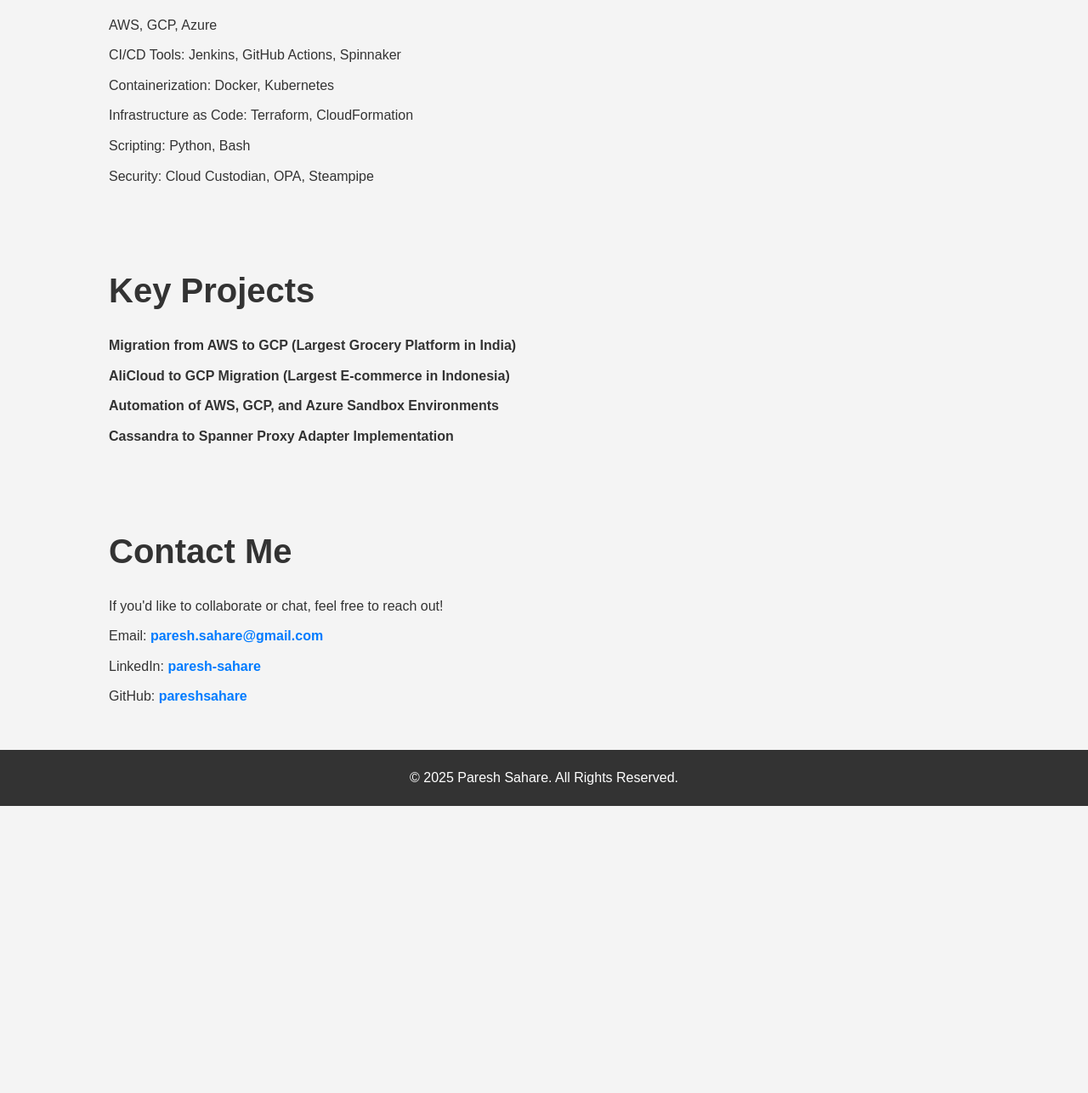
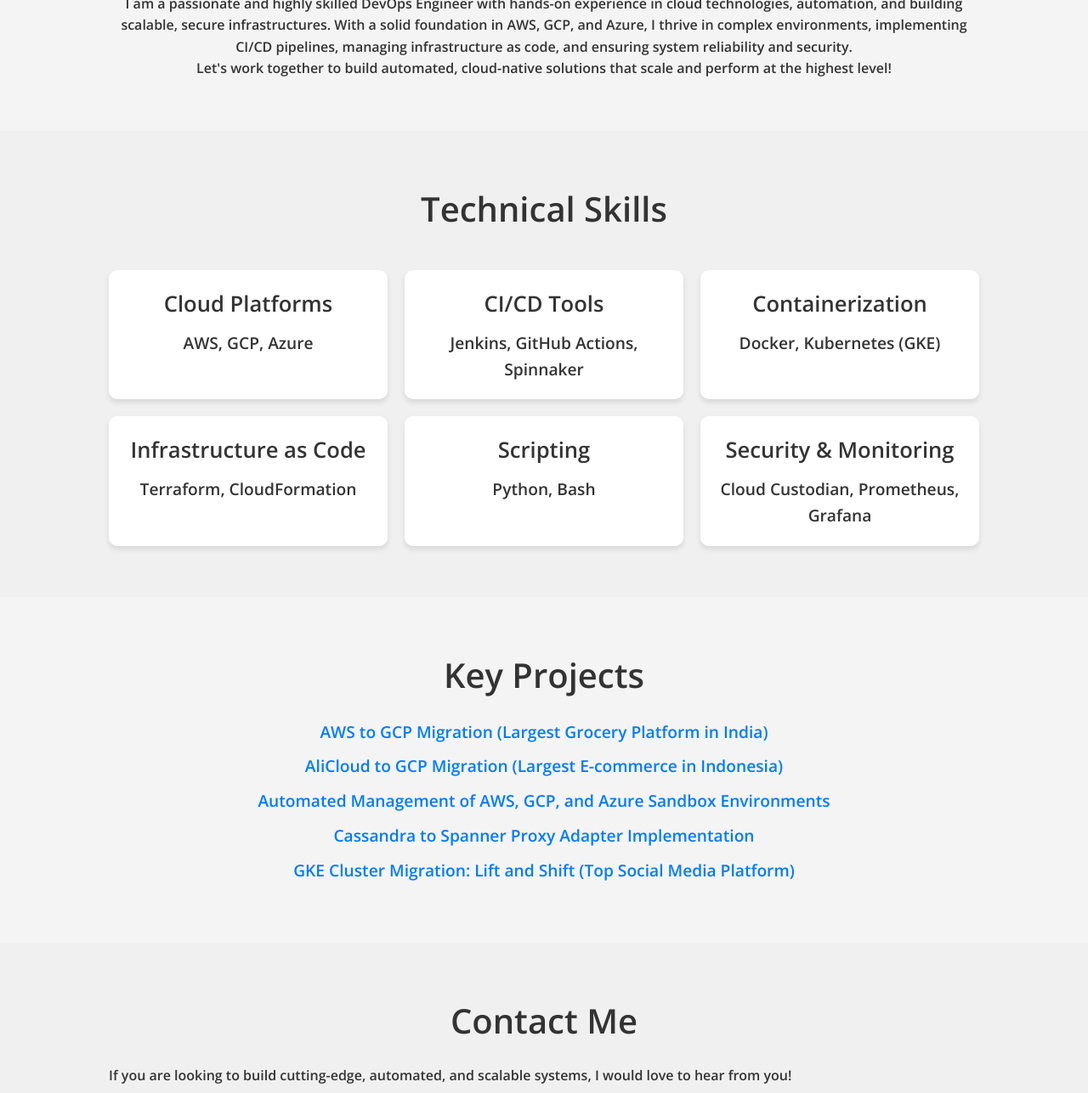
Before and after one commit to pareshsahare/pareshsahare, a plain HTML site: page index.html in a window 1280 px wide. Shown: the part 520-1807 px from the top of the page at 85% size. Before the commit the page ends 1469 px from the top, so only its background shows below. Drawn offline with nearby package versions, Linux system fonts and the light colour scheme.

Commit message:
New web site

```diff
--- a/index.html
+++ b/index.html
@@ -5,12 +5,16 @@
     <meta name="viewport" content="width=device-width, initial-scale=1.0">
     <title>Paresh Sahare - DevOps Engineer</title>
     <link rel="stylesheet" href="style.css">
+    <link href="https://fonts.googleapis.com/css2?family=Roboto:wght@400;500&family=Open+Sans:wght@600&display=swap" rel="stylesheet">
 </head>
 <body>
     <header>
         <div class="container">
-            <h1>Hi, I'm Paresh Sahare</h1>
-            <p>DevOps Engineer | Cloud Enthusiast | Automation Advocate</p>
+            <div class="hero-text">
+                <h1>Hi, I'm Paresh Sahare</h1>
+                <p>DevOps Engineer | Cloud Automation Expert | Infrastructure Enthusiast</p>
+                <a href="#contact" class="cta-btn">Let's Connect</a>
+            </div>
         </div>
     </header>
 
@@ -18,23 +22,43 @@
         <div class="container">
             <h2>About Me</h2>
             <p>
-                I'm a DevOps Engineer with a passion for cloud technologies, automation, and building scalable systems.
-                With hands-on experience in AWS, GCP, and Azure, I specialize in CI/CD pipelines, infrastructure as code, and cloud security.
+                I am a passionate and highly skilled DevOps Engineer with hands-on experience in cloud technologies, automation,
+                and building scalable, secure infrastructures. With a solid foundation in AWS, GCP, and Azure, I thrive in complex
+                environments, implementing CI/CD pipelines, managing infrastructure as code, and ensuring system reliability and security.
             </p>
+            <p>Let's work together to build automated, cloud-native solutions that scale and perform at the highest level!</p>
         </div>
     </section>
 
     <section id="skills">
         <div class="container">
             <h2>Technical Skills</h2>
-            <ul>
-                <li>AWS, GCP, Azure</li>
-                <li>CI/CD Tools: Jenkins, GitHub Actions, Spinnaker</li>
-                <li>Containerization: Docker, Kubernetes</li>
-                <li>Infrastructure as Code: Terraform, CloudFormation</li>
-                <li>Scripting: Python, Bash</li>
-                <li>Security: Cloud Custodian, OPA, Steampipe</li>
-            </ul>
+            <div class="skills-grid">
+                <div class="skill-card">
+                    <h3>Cloud Platforms</h3>
+                    <p>AWS, GCP, Azure</p>
+                </div>
+                <div class="skill-card">
+                    <h3>CI/CD Tools</h3>
+                    <p>Jenkins, GitHub Actions, Spinnaker</p>
+                </div>
+                <div class="skill-card">
+                    <h3>Containerization</h3>
+                    <p>Docker, Kubernetes (GKE)</p>
+                </div>
+                <div class="skill-card">
+                    <h3>Infrastructure as Code</h3>
+                    <p>Terraform, CloudFormation</p>
+                </div>
+                <div class="skill-card">
+                    <h3>Scripting</h3>
+                    <p>Python, Bash</p>
+                </div>
+                <div class="skill-card">
+                    <h3>Security & Monitoring</h3>
+                    <p>Cloud Custodian, Prometheus, Grafana</p>
+                </div>
+            </div>
         </div>
     </section>
 
@@ -42,10 +66,11 @@
         <div class="container">
             <h2>Key Projects</h2>
             <ul>
-                <li><a href="#">Migration from AWS to GCP (Largest Grocery Platform in India)</a></li>
+                <li><a href="#">AWS to GCP Migration (Largest Grocery Platform in India)</a></li>
                 <li><a href="#">AliCloud to GCP Migration (Largest E-commerce in Indonesia)</a></li>
-                <li><a href="#">Automation of AWS, GCP, and Azure Sandbox Environments</a></li>
+                <li><a href="#">Automated Management of AWS, GCP, and Azure Sandbox Environments</a></li>
                 <li><a href="#">Cassandra to Spanner Proxy Adapter Implementation</a></li>
+                <li><a href="#">GKE Cluster Migration: Lift and Shift (Top Social Media Platform)</a></li>
             </ul>
         </div>
     </section>
@@ -53,7 +78,7 @@
     <section id="contact">
         <div class="container">
             <h2>Contact Me</h2>
-            <p>If you'd like to collaborate or chat, feel free to reach out!</p>
+            <p>If you are looking to build cutting-edge, automated, and scalable systems, I would love to hear from you!</p>
             <ul>
                 <li>Email: <a href="mailto:paresh.sahare@gmail.com">paresh.sahare@gmail.com</a></li>
                 <li>LinkedIn: <a href="https://linkedin.com/in/paresh-sahare" target="_blank">paresh-sahare</a></li>
--- a/style.css
+++ b/style.css
@@ -1,3 +1,4 @@
+/* Basic resets and global styles */
 * {
     margin: 0;
     padding: 0;
@@ -5,7 +6,7 @@
 }
 
 body {
-    font-family: Arial, sans-serif;
+    font-family: 'Open Sans', sans-serif;
     background-color: #f4f4f4;
     color: #333;
     line-height: 1.6;
@@ -16,66 +17,133 @@
     margin: 0 auto;
 }
 
+/* Header Section */
 header {
     background-color: #333;
     color: white;
-    padding: 40px 0;
+    padding: 80px 0;
     text-align: center;
 }
 
-header h1 {
-    font-size: 3em;
+.hero-text h1 {
+    font-size: 3.5em;
+    margin-bottom: 10px;
 }
 
-header p {
-    font-size: 1.2em;
-    margin-top: 10px;
+.hero-text p {
+    font-size: 1.3em;
+    margin-bottom: 20px;
 }
 
-section {
-    padding: 40px 0;
+.cta-btn {
+    display: inline-block;
+    background-color: #007bff;
+    color: white;
+    padding: 12px 30px;
+    font-size: 1.2em;
+    text-decoration: none;
+    border-radius: 5px;
 }
 
-section h2 {
+.cta-btn:hover {
+    background-color: #0056b3;
+}
+
+/* About Section */
+#about {
+    padding: 60px 0;
+    text-align: center;
+}
+
+#about h2 {
     font-size: 2.5em;
     margin-bottom: 20px;
 }
 
-ul {
-    list-style: none;
+/* Skills Section */
+#skills {
+    padding: 60px 0;
+    background-color: #f0f0f0;
 }
 
-ul li {
+#skills h2 {
+    font-size: 2.5em;
+    margin-bottom: 40px;
+    text-align: center;
+}
+
+.skills-grid {
+    display: grid;
+    grid-template-columns: repeat(auto-fill, minmax(250px, 1fr));
+    gap: 20px;
+}
+
+.skill-card {
+    background-color: white;
+    padding: 20px;
+    border-radius: 10px;
+    box-shadow: 0 4px 6px rgba(0, 0, 0, 0.1);
+    text-align: center;
+}
+
+.skill-card h3 {
+    font-size: 1.6em;
+    margin-bottom: 10px;
+}
+
+.skill-card p {
+    font-size: 1.2em;
+}
+
+/* Projects Section */
+#projects {
+    padding: 60px 0;
+}
+
+#projects h2 {
+    font-size: 2.5em;
+    margin-bottom: 20px;
+    text-align: center;
+}
+
+#projects ul {
+    list-style: none;
+    text-align: center;
+}
+
+#projects ul li {
+    font-size: 1.2em;
     margin: 10px 0;
 }
 
-ul li a {
-    color: #333;
+#projects ul li a {
+    color: #007bff;
     text-decoration: none;
-    font-weight: bold;
 }
 
-ul li a:hover {
-    color: #007bff;
+#projects ul li a:hover {
+    text-decoration: underline;
 }
 
-footer {
-    background-color: #333;
-    color: white;
-    text-align: center;
-    padding: 20px 0;
+/* Contact Section */
+#contact {
+    padding: 60px 0;
+    background-color: #f0f0f0;
 }
 
-footer p {
-    font-size: 1em;
+#contact h2 {
+    font-size: 2.5em;
+    margin-bottom: 20px;
+    text-align: center;
 }
 
 #contact ul {
     list-style: none;
-    text-align: left;
+    text-align: center;
 }
 
 #contact ul li {
+    font-size: 1.2em;
     margin: 10px 0;
 }
 
@@ -87,3 +155,15 @@
 #contact a:hover {
     text-decoration: underline;
 }
+
+/* Footer Section */
+footer {
+    background-color: #333;
+    color: white;
+    text-align: center;
+    padding: 20px 0;
+}
+
+footer p {
+    font-size: 1em;
+}
```
